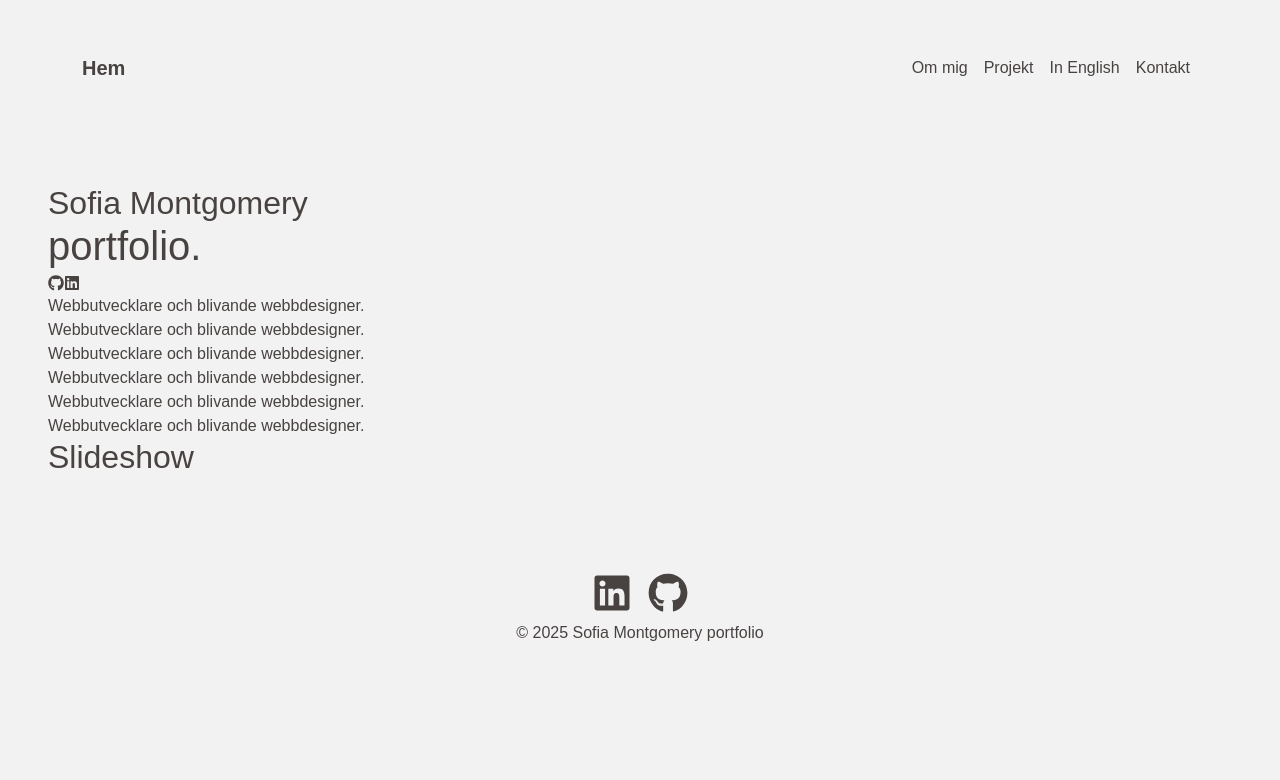
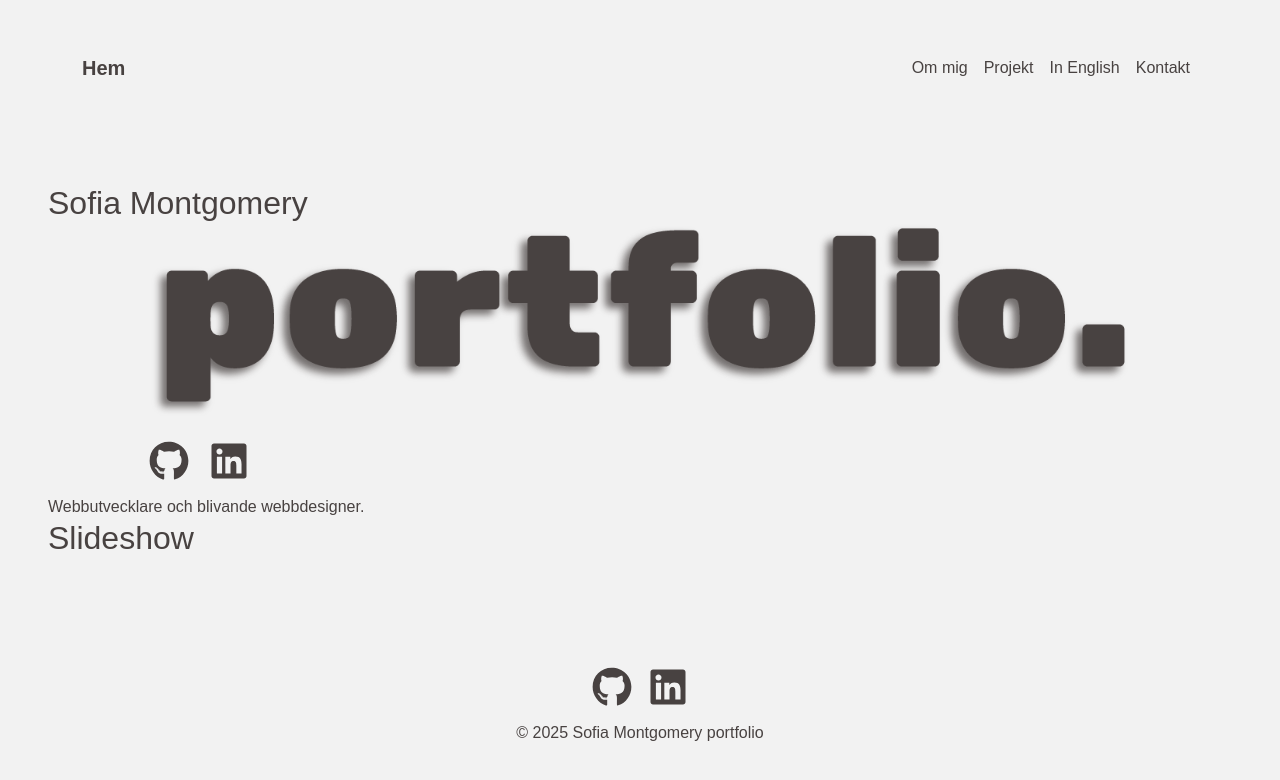
Before and after one commit to fiamont/new-portfolio, a React (Vite) app: page / in a window 1280 px wide. Shown: the top 780 px of the page. Built offline with nearby package versions, Linux system fonts and the light colour scheme; a web font is replaced by a local one.

Commit message:
edit portfolio-text and icon-linking

```diff
--- a/src/components/layout/Footer.jsx
+++ b/src/components/layout/Footer.jsx
@@ -1,4 +1,3 @@
-import styled from "styled-components";
 import { FaLinkedin, FaGithub } from "react-icons/fa";
 
 function Footer() {
@@ -6,8 +5,22 @@ function Footer() {
     <div>
       <footer className="container-fluid text-center p-2 p-sm-3 p-md-4 p-lg-5">
         <div>
-          <FaLinkedin className="mx-2 fs-1 fs-lg-2" />
-          <FaGithub className="mx-2 fs-1 fs-lg-2" />
+          <a
+            href="https://github.com/fiamont"
+            target="_blank"
+            rel="noopener noreferrer"
+            className="mx-2 fs-1 fs-lg-2"
+          >
+            <FaGithub />
+          </a>
+          <a
+            href="https://www.linkedin.com/in/sofia-montgomery-3175a821a"
+            target="_blank"
+            rel="noopener noreferrer"
+            className="mx-2 fs-1 fs-lg-2"
+          >
+            <FaLinkedin />
+          </a>
         </div>
         <p className="pt-2">
           &copy; {new Date().getFullYear()} Sofia Montgomery portfolio
--- a/src/pages/Home.jsx
+++ b/src/pages/Home.jsx
@@ -1,29 +1,42 @@
 import { homeText } from "../texts/homeText";
 import { FaLinkedin, FaGithub } from "react-icons/fa";
 import { Slideshow, TextBox } from "../components/index.js";
-import {
-  HeaderDiv,
-  HeaderOne,
-  HeaderTwo,
-  IconContainer,
-} from "../pages/Home.styles.js";
+import portfolio from "./../assets/portfolio.png";
+import { Row, Col } from "react-bootstrap";
+
+import { HeaderDiv, IconContainer } from "../pages/Home.styles.js";
 
 function Home() {
   return (
     <div>
       <HeaderDiv>
-        <HeaderOne>{homeText.headingOne}</HeaderOne>
-        <HeaderTwo>{homeText.headingTwo}</HeaderTwo>
-        <IconContainer>
-          <FaGithub />
-          <FaLinkedin />
-        </IconContainer>
+        <h2>{homeText.headingOne}</h2>
+        <Row className="justify-content-center">
+          <Col xs={12} sm={11} md={10} className="text-center">
+            <img src={portfolio} alt="portfolio" className="img-fluid" />
+          </Col>
+        </Row>
+        <Row className="justify-content-center">
+          <Col xs={12} sm={11} md={10} className="text-center">
+            <IconContainer className="pt-2 pb-2 fs-1 fs-lg-2">
+              <a
+                href="https://github.com/fiamont"
+                target="_blank"
+                rel="noopener noreferrer"
+              >
+                <FaGithub />
+              </a>
+              <a
+                href="https://www.linkedin.com/in/sofia-montgomery-3175a821a"
+                target="_blank"
+                rel="noopener noreferrer"
+              >
+                <FaLinkedin />
+              </a>
+            </IconContainer>
+          </Col>
+        </Row>
       </HeaderDiv>
-      <TextBox>{homeText.content}</TextBox>
-      <TextBox>{homeText.content}</TextBox>
-      <TextBox>{homeText.content}</TextBox>
-      <TextBox>{homeText.content}</TextBox>
-      <TextBox>{homeText.content}</TextBox>
       <TextBox>{homeText.content}</TextBox>
       <Slideshow />
     </div>
--- a/src/pages/Home.styles.js
+++ b/src/pages/Home.styles.js
@@ -2,8 +2,7 @@ import styled from "styled-components";
 
 export const HeaderDiv = styled.div``;
 
-export const HeaderOne = styled.h2``;
-
-export const HeaderTwo = styled.h1``;
-
-export const IconContainer = styled.div``;
+export const IconContainer = styled.div`
+  display: flex; /* Gör att gap fungerar */
+  gap: 20px;
+`;
```
Also changed, not shown: src/assets/portfolio.png (added).
